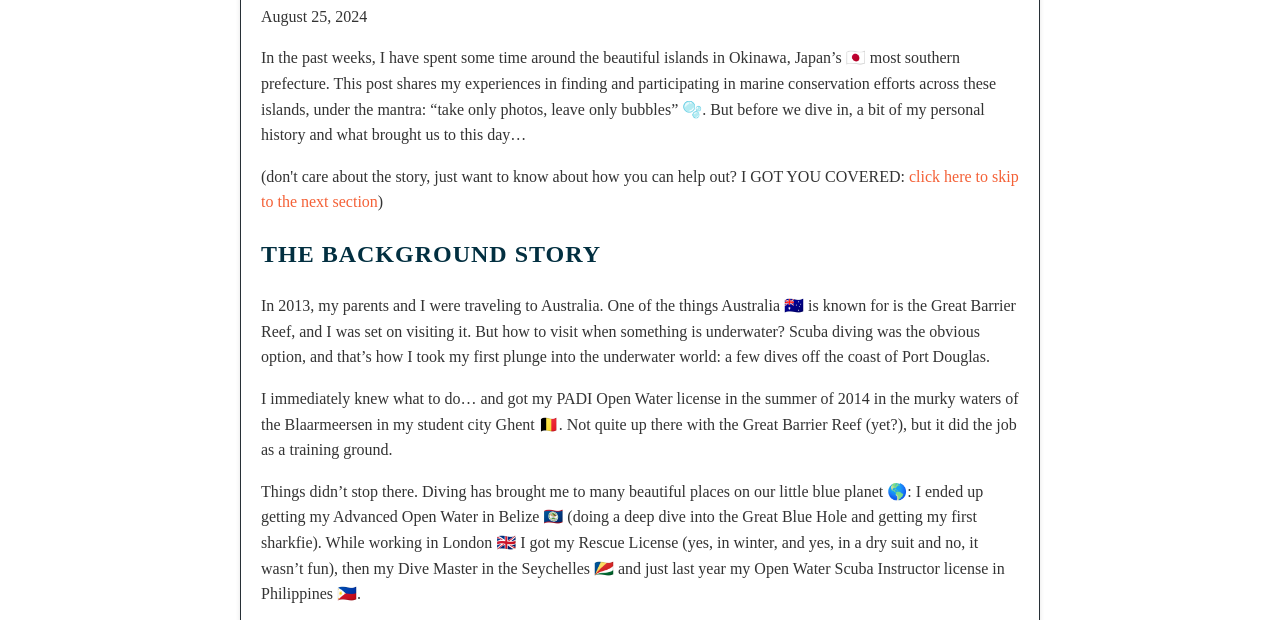
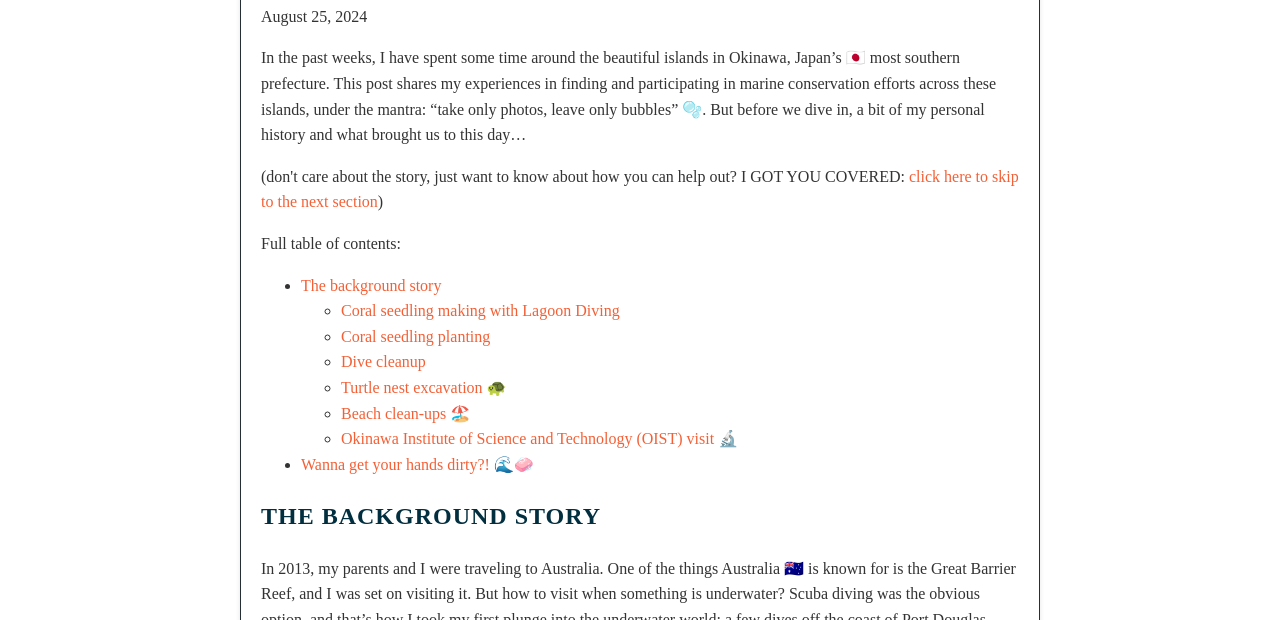
Before and after one commit to matthiasa4/matthiasa4.github.io, an Eleventy site: page src/posts/2024-08-25-marine-conservation-in-okinawa.md in a window 1280 px wide. Shown: the part 175-795 px from the top of the page. Built offline with nearby package versions, Linux system fonts and the light colour scheme; Eleventy itself is replaced by a stand-in of ours; files that its build step writes are made by us from their sources; a web font is replaced by a local one.

Commit message:
Add TOC to post1 1

```diff
--- a/src/posts/2024-08-25-marine-conservation-in-okinawa.md
+++ b/src/posts/2024-08-25-marine-conservation-in-okinawa.md
@@ -13,6 +13,16 @@ tags:
 In the past weeks, I have spent some time around the beautiful islands in Okinawa, Japan’s 🇯🇵 most southern prefecture. This post shares my experiences in finding and participating in marine conservation efforts across these islands, under the mantra: “take only photos, leave only bubbles” 🫧. But before we dive in, a bit of my personal history and what brought us to this day…
 
 (don't care about the story, just want to know about how you can help out? I GOT YOU COVERED: <a href="#marine-conservation-okinawa">click here to skip to the next section</a>)
+
+Full table of contents:
+- [The background story](#the-background-story)
+  - [Coral seedling making with Lagoon Diving](#coral-seedling-making-with-lagoon-diving)
+  - [Coral seedling planting](#coral-seedling-planting)
+  - [Dive cleanup](#dive-cleanup)
+  - [Turtle nest excavation 🐢](#turtle-nest-excavation-)
+  - [Beach clean-ups 🏖️](#beach-clean-ups-️)
+  - [Okinawa Institute of Science and Technology (OIST) visit 🔬](#okinawa-institute-of-science-and-technology-oist-visit-)
+- [Wanna get your hands dirty?! 🌊🧼](#wanna-get-your-hands-dirty-)
 
 ## The background story
 
```
Also changed, not shown: 1 other file.
